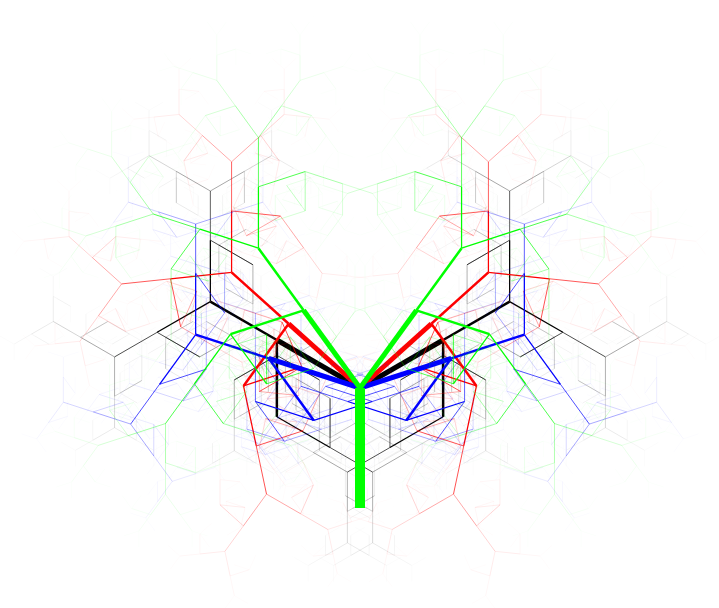
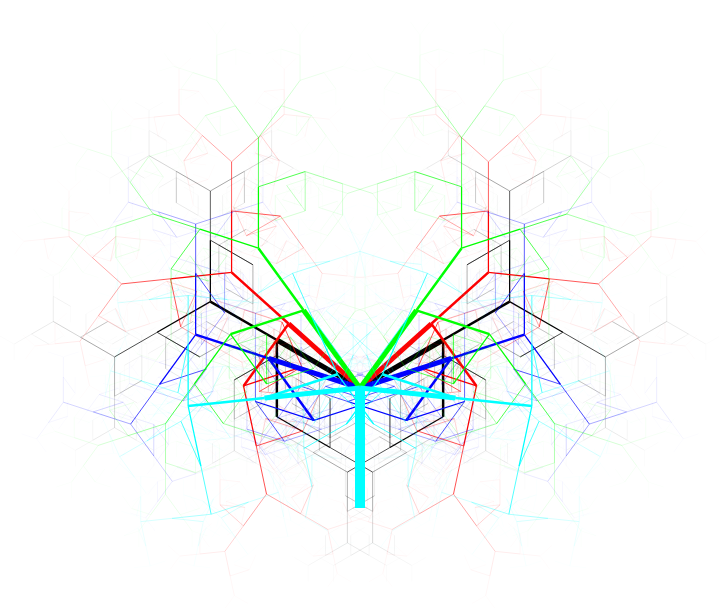
Before and after one commit to Villa0412/Graficacion, a plain HTML site: page Fractal.html in a window 1280 px wide. Shown: the whole page, without its empty margins (48-767 px from the left). Drawn offline with Linux system fonts and the light colour scheme.

Commit message:
Update Fractal.html

```diff
--- a/Fractal.html
+++ b/Fractal.html
@@ -128,6 +128,36 @@
     }
     draw4(400, 500, 120, 0, 10)
 
+        function draw5(startX, startY, len, angle, branchWidth) {
+        ctx.lineWidth = branchWidth;
+
+        ctx.beginPath();
+        ctx.save();
+
+        ctx.strokeStyle = "cyan";
+        ctx.fillStyle = "blue";
+
+        ctx.translate(startX, startY);
+        ctx.rotate(angle * Math.PI/150);
+        ctx.moveTo(0, 0);
+        ctx.lineTo(0, -len);
+        ctx.stroke();
+
+        ctx.shadowBlur = 150;
+        ctx.shadowColor = "rgba(0,0,0,0)";
+
+        if(len < 15) {
+            ctx.restore();
+            return;
+        }
+
+        draw5(0, -len, len*0.8, angle-80, branchWidth*0.50);
+        draw5(0, -len, len*0.8, angle+80, branchWidth*0.50);
+
+        ctx.restore();
+    }
+    draw5(400, 500, 120, 0, 10)
+
     </script>
 </body>
 </html>
```
